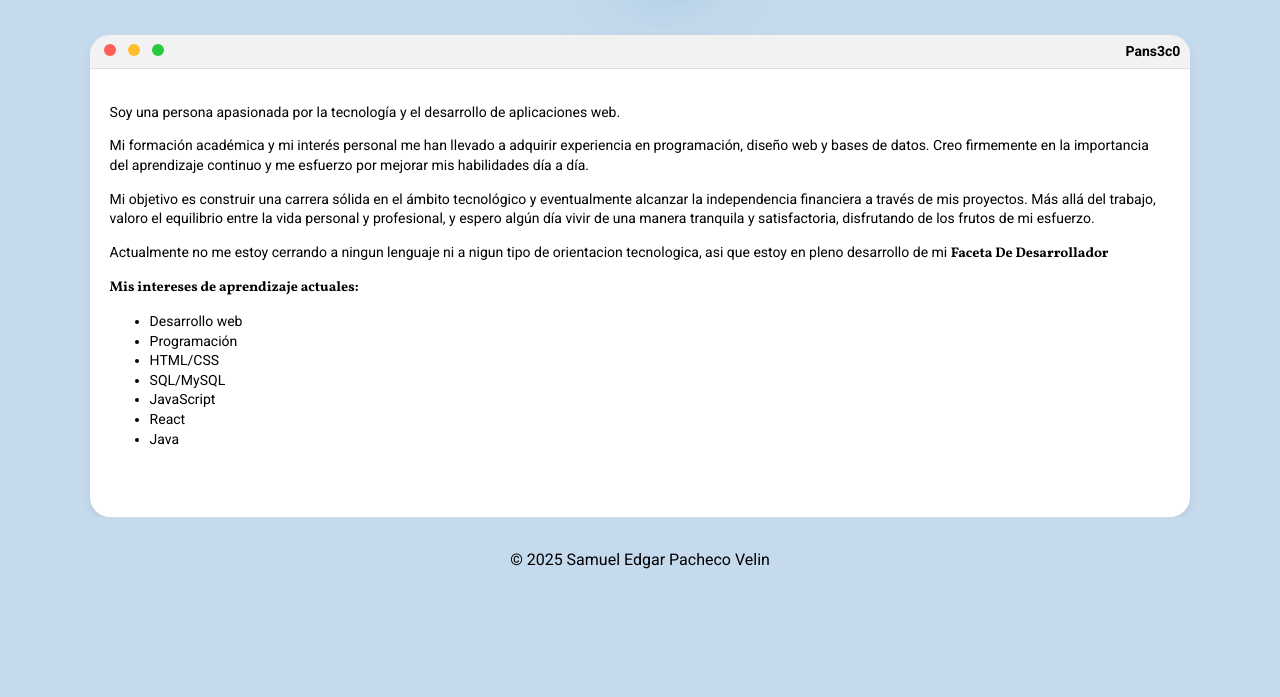
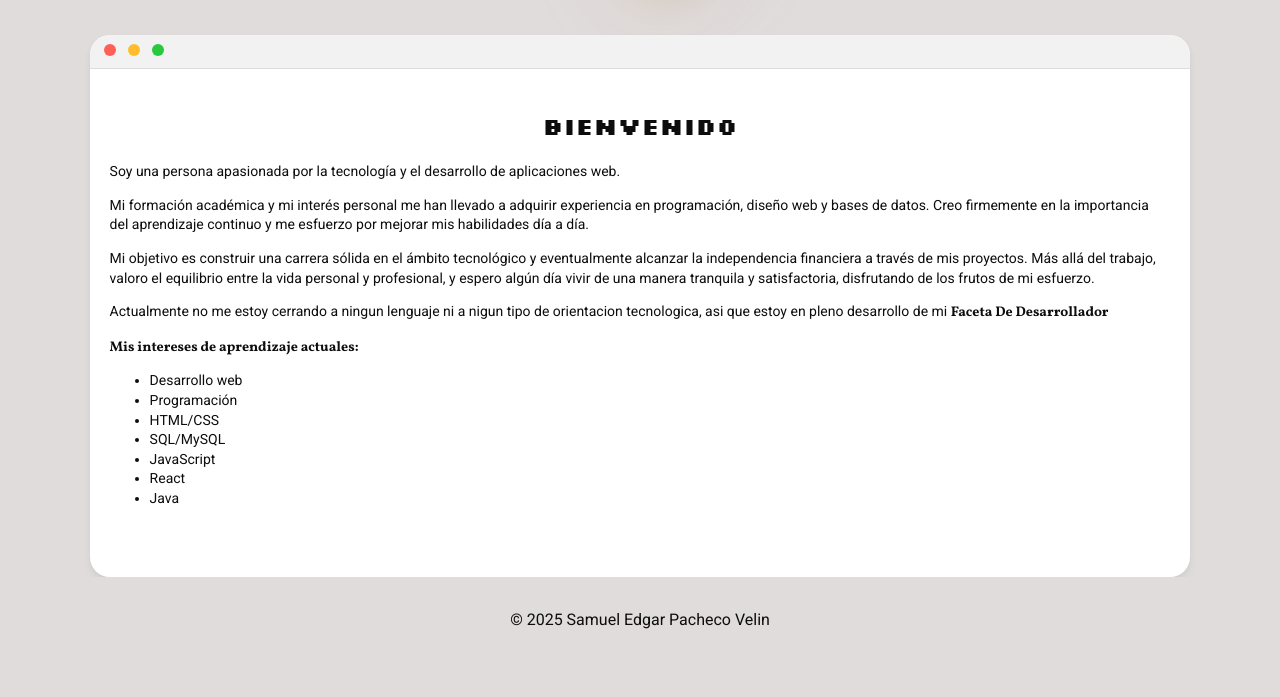
Before and after one commit to Pans3c0/Potfolio, a plain HTML site: page index.html in a window 1280 px wide. Shown: the part 103-800 px from the top of the page. Drawn offline with Linux system fonts and the light colour scheme; a web font is replaced by a local one.

Commit message:
Temas Definidos

```diff
--- a/index.html
+++ b/index.html
@@ -2,6 +2,9 @@
 <html lang="es">
 <head>
     <meta charset="UTF-8">
+    <meta name="description" content="Portfolio de Samuel Edgar Pacheco Velin, apasionado por la tecnología, el desarrollo web y las bases de datos.">
+    <meta name="keywords" content="Desarrollador Web, JavaScript, React, HTML, CSS, SQL, Programación, Portfolio">
+    <meta name="author" content="Pans3c0">
     <meta name="viewport" content="width=device-width, initial-scale=1.0">
     <title>Mi Portfolio</title>
     <link rel="stylesheet" href="styles.css">
@@ -92,11 +95,12 @@
                 <span class="yellow"></span>
                 <span class="green"></span>
               </div>
-              <span class="mac-title">Pans3c0</span>
+              <span class="mac-title"></span>
             </div>
             <div class="mac-content">
                 <section id="default" class="section active">
                     <contenido>
+                        <h1>Bienvenido</h1>
                         <p>Soy una persona apasionada por la tecnología y el desarrollo de aplicaciones web.</p>
                         <p>Mi formación académica y mi interés personal me han llevado a adquirir experiencia en programación, diseño web y bases de datos.
                         Creo firmemente en la importancia del aprendizaje continuo y me esfuerzo por mejorar mis habilidades día a día.</p>
--- a/styles.css
+++ b/styles.css
@@ -1,30 +1,30 @@
 @import url('https://fonts.googleapis.com/css2?family=Barlow+Condensed:ital,wght@0,100;0,200;0,300;0,400;0,500;0,600;0,700;0,800;0,900;1,100;1,200;1,300;1,400;1,500;1,600;1,700;1,800;1,900&family=Karla:ital,wght@0,200..800;1,200..800&family=Roboto:ital,wght@0,100..900;1,100..900&family=Silkscreen:wght@400;700&family=Vollkorn:ital,wght@0,400..900;1,400..900&display=swap');
 :root {
-    --color-primario: #065289;
-    --color-secundario: #637ef8;
-    --color-fondo: #c5daed;
-    --color-texto: #000000;
-    --color-acento: #4a73ca;
-    --color-brillo: rgba(111, 103, 228, 0.5) 5px 10px 15px;
+    --color-primario: #403a35;
+    --color-secundario: #726355;
+    --color-fondo: #e0dcdc;
+    --color-texto: #0d0d0d;
+    --color-acento: #889391;
+    --color-brillo: rgba(228, 174, 103, 0.5) 5px 10px 15px;
     --color-macWindow: #FFFFFF;
     --color-macBar: #F2F2F2 ;
-    --color-bucle2: #59a0b6;
-    --color-bucle3: #84cdfa;
+    --color-bucle2: #b68659;
+    --color-bucle3: #fac784;
 
 }
 
 /* Tema oscuro */
 body.dark-theme {
-  --color-fondo: #01080e;
-  --color-texto: #d8f2fd;
-  --color-primario: #76c3f9;
-  --color-secundario: #07239c;
-  --color-acento: #1814f5;
-  --color-brillo: rgba(131, 213, 245, 0.5) 5px 10px 15px;
+  --color-fondo: #231f1f;
+  --color-texto: #f2f2f2;
+  --color-primario: #cac4bf;
+  --color-secundario: #aa9b8d;
+  --color-acento: #6d7876;
+  --color-brillo: rgba(245, 205, 131, 0.5) 5px 10px 15px;
   --color-macWindow: #1E1E1E;
     --color-macBar: #2C2C2E  ;
-    --color-bucle2: #3032ad;
-    --color-bucle3: #412bbd;
+    --color-bucle2: #aa9b8d;
+    --color-bucle3: #dac496;
 }
 
 body.dark-theme .proyecto {
@@ -648,7 +648,8 @@ footer {
     font-size: 14px !important;
   }
   modo {
-    padding-top: 7%;
+    padding-top: 15%;
+    transform: scale(0.9);
     justify-items: center;
     align-items: center;
     margin: 0 1rem;
```
